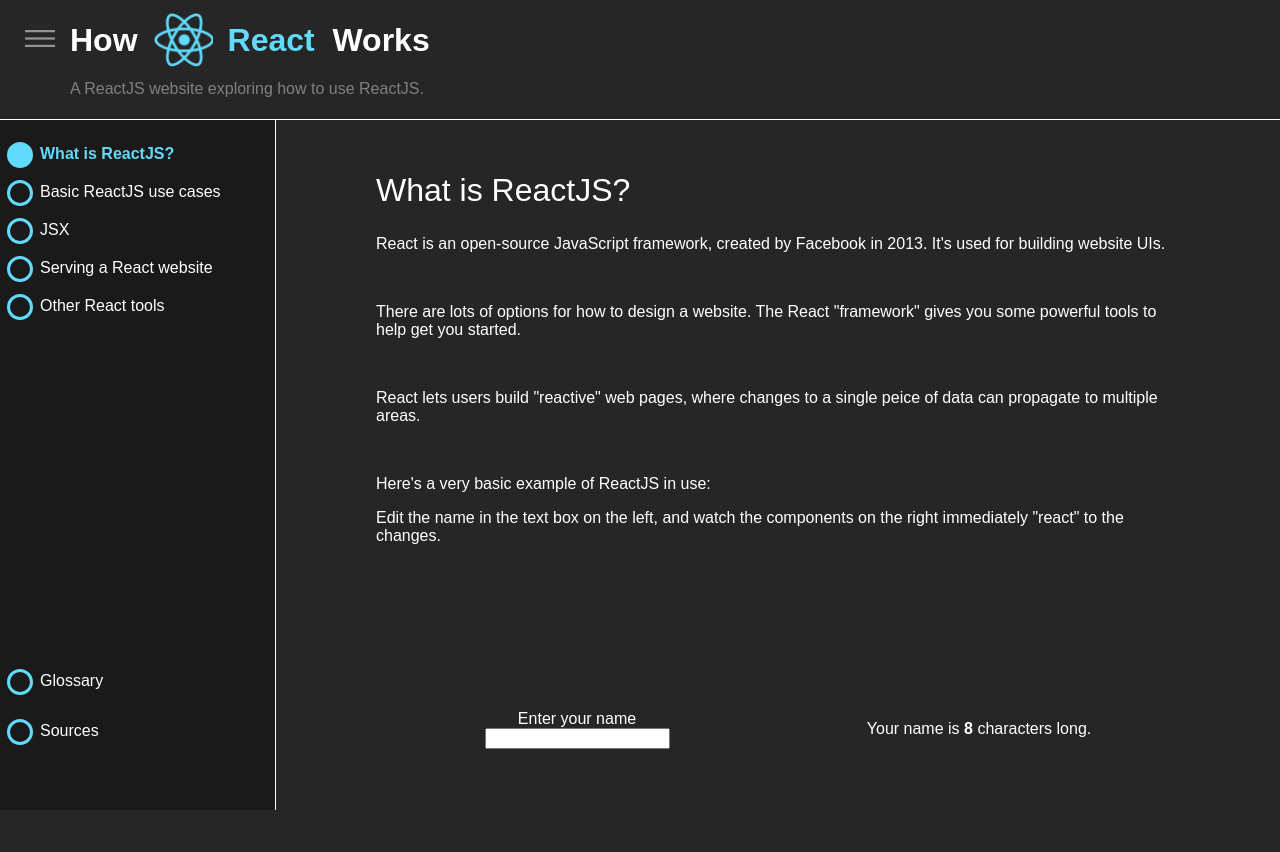
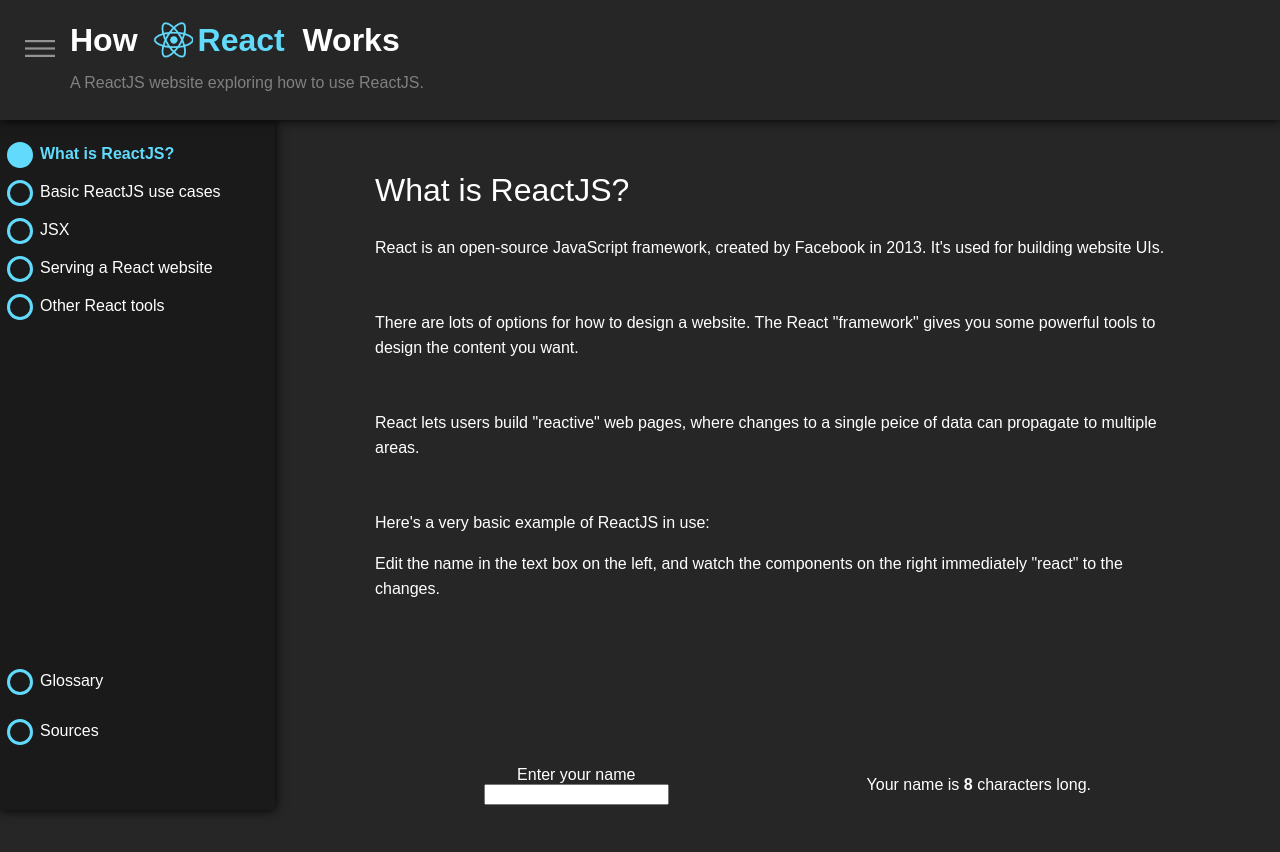
Before and after one commit to bhollan5/how-react-works, a plain HTML site: page index.html in a window 1280 px wide. Both pictures are taken after a click on the element "What is ReactJS?". Drawn offline with nearby package versions, Linux system fonts and the light colour scheme; no server answers; files whose address does not match are found by name.

Commit message:
Fixing styling issues

```diff
--- a/index.css
+++ b/index.css
@@ -1,27 +1,38 @@
+/* Global styles */
+:root {
+  --blue: #61DAFB;
+  --gray: #262626;
+}
 html, body {
   font-family: sans-serif;
-  background: #262626;
+  background: var(--gray);
   color: white;
   margin: 0px;
   padding: 0px;
 }
 
-:root {
-  --blue: #61DAFB;
+
+.blue {
+  color: var(--blue);
 }
 
+/*  Website header styling */
 #website-header {
-  padding: 10px 25px;
+  padding: 20px 25px;
   height: 120px;
   box-sizing: border-box;
-  border-bottom: solid 1px white;
+  box-shadow: 0px 0px 10px black;
+  z-index: 10;
   margin: 0px;
+  position: relative;
+  background: var(--gray);
 }
 #menu-icon {
   display: inline-block;
   width: 30px;
   height: 20px;
   margin-right: 15px;
+  margin-bottom: -20px;
   background-image: url(assets/menu-icon.png);
   background-size: auto;
   background-repeat: no-repeat;
@@ -44,27 +55,25 @@
 }
 #react-logo {
   display: inline-block;
-  width: 60px;
-  height: 60px;
-  margin: 0px 15px;
+  width: 40px;
+  height: 40px;
+  margin: 0px 5px 0px 15px;
   background-image: url(assets/react-logo.png);
   background-size: cover;
 }
 
-.blue {
-  color: var(--blue);
-}
 
+/* Page container, side bar, and content container */
 #page-container {
   display: flex;
 }
-
 #side-bar {
   width: 275px;
   min-width: 275px;
   height: calc(100vh - 120px);
-  border-right: solid 1px white;
+  box-shadow: 0px 0px 10px black;
   padding-top: 10px;
+  z-index: 5;
   background: rgb(26,26,26);
   position: relative;
 }
@@ -117,6 +126,10 @@
   color: var(--blue);
 }
 
+p {
+  line-height: 25px;
+}
+
 /*  */
 
 .flex {
--- a/index.js
+++ b/index.js
@@ -3,7 +3,9 @@
 //  Function to do single page app thing.
 function goto(page) {
   //  Changing the page's URL without triggering HTTP call...
-  window.history.pushState({page: "/"}, "", page);
+  page == 'landing' ?
+    window.history.pushState({page: "/"}, "", "/") :
+    window.history.pushState({page: "/"}, "", page);
 
   //  Now we'll do the HTTP call here, to keep the SPA frame...
   const http = new XMLHttpRequest();
@@ -31,3 +33,27 @@
 } else {
   goto('landing');
 }
+
+
+//  Code for demo 1;
+// class Demo1 extends React.Component {
+//   constructor(props) {
+//     super(props);
+//     this.state = { demo: false };
+//   }
+
+//   render() {
+//     if (this.state.liked) {
+//       return 'You liked this.';
+//     }
+
+//     return React.createElement(
+//       'button',
+//       { onClick: () => this.setState({ liked: true }) },
+//       'Like'
+//     );
+//   }
+// }
+
+// const domContainer = document.querySelector('#demo1');
+// ReactDOM.render(React.createElement(Demo1), domContainer);
--- a/pages/1-what-is-reactjs.html
+++ b/pages/1-what-is-reactjs.html
@@ -1,7 +1,7 @@
 <h2>What is ReactJS?</h2>
 <p>React is an open-source JavaScript framework, created by Facebook in 2013. It's used for building website UIs.</p>
 <br/>
-<p>There are lots of options for how to design a website. The React "framework" gives you some powerful tools to help get you started.</p>
+<p>There are lots of options for how to design a website. The React "framework" gives you some powerful tools to design the content you want.</p>
 <br/>
 <p>React lets users build "reactive" web pages, where changes to a single peice of data can propagate to multiple areas. </p>
 <br/>
```
Also changed, not shown: pages/landing.html (+2 -6 lines).
